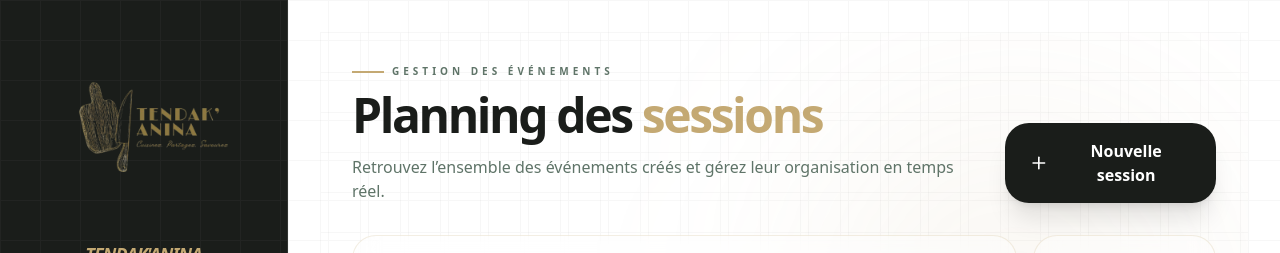
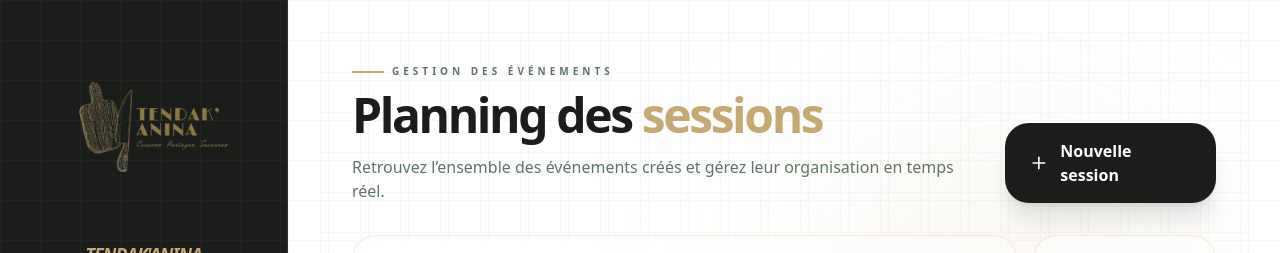
Before and after one commit to EventSync-Clown/eventsync-admin, a Next.js app in the folder frontend/: page /planning in a window 1280 px wide. Shown: the top 253 px of the page. Built offline with nearby package versions, Linux system fonts and the light colour scheme.

Commit message:
fix: update the bouton

```diff
--- a/frontend/src/app/(dashboard)/planning/page.tsx
+++ b/frontend/src/app/(dashboard)/planning/page.tsx
@@ -85,13 +85,13 @@ export default function PlanningPage() {
           </p>
         </div>
 
-        <button className="group flex items-center gap-3 px-6 py-4 rounded-[1.5rem] bg-[#1a1d1a] dark:bg-[#c4a973] text-white dark:text-[#1a1d1a] font-black shadow-xl hover:scale-[1.02] transition-all duration-300">
+        <a href="/session" className="group flex items-center gap-3 px-6 py-4 rounded-[1.5rem] bg-[#1a1d1a] dark:bg-[#c4a973] text-white dark:text-[#1a1d1a] font-black shadow-xl hover:scale-[1.02] transition-all duration-300">
           <Plus
             size={20}
             className="group-hover:rotate-90 transition-transform duration-300"
           />
           Nouvelle session
-        </button>
+        </a>
       </div>
 
       <div className="relative z-10 flex flex-col md:flex-row gap-4">
```
